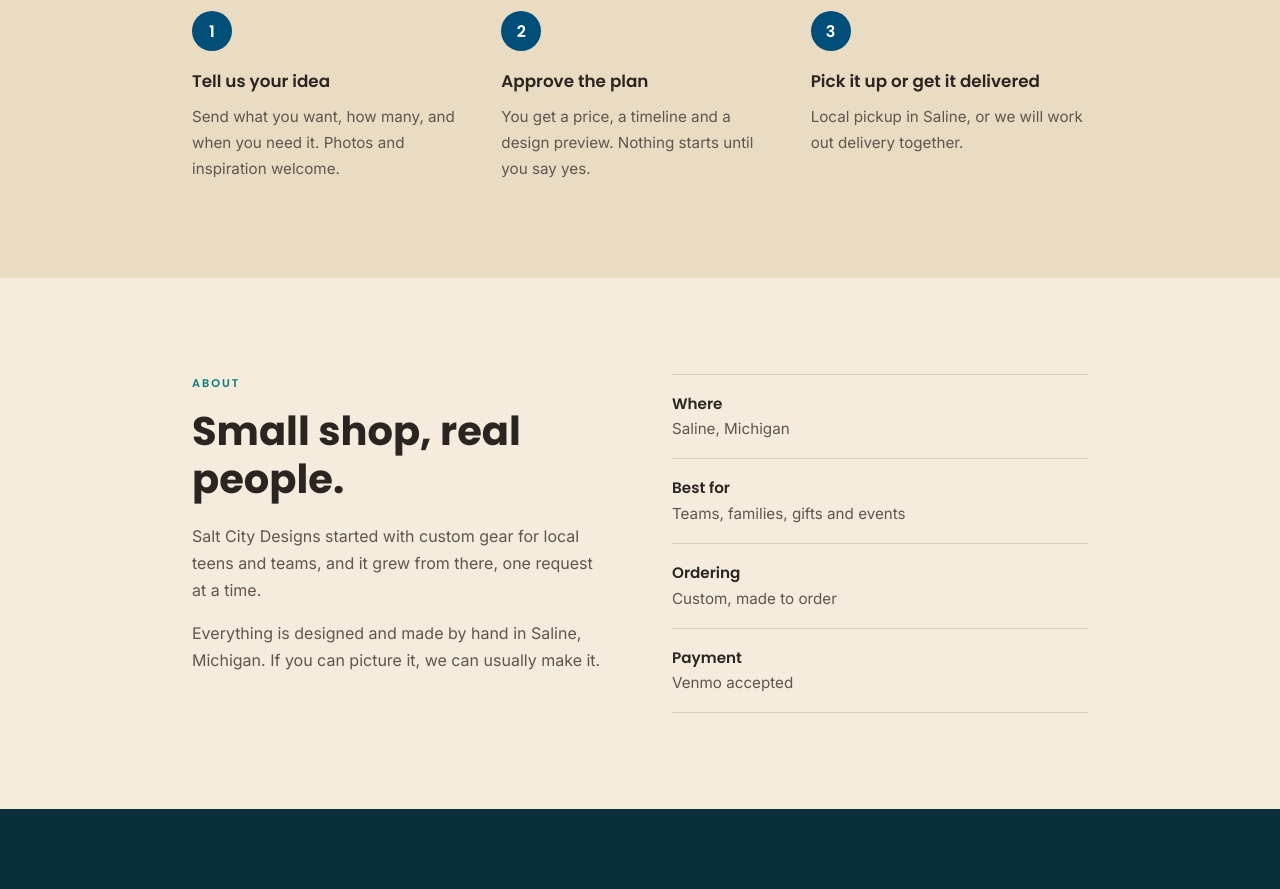
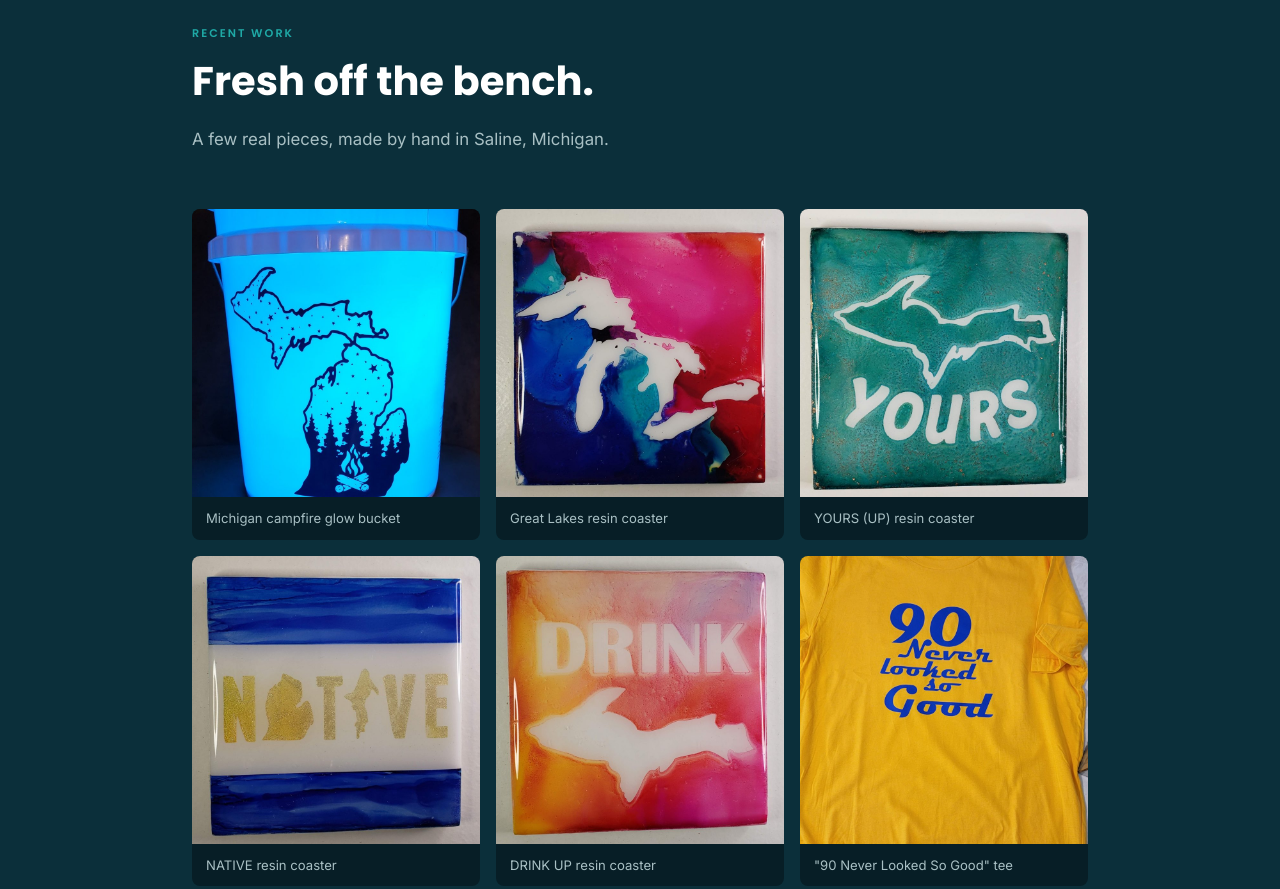
Before and after one commit to SCService-s/saltcitydesigns-site, a plain HTML site: page index.html in a window 1280 px wide. Shown: the part 1760-2649 px from the top of the page. Drawn offline with Linux system fonts and the light colour scheme.

Commit message:
Add gallery of real work, resin coasters card, Gallery nav link
Co-Authored-By: Claude Sonnet 5.5 <noreply@anthropic.com>
Claude-Session: https://claude.ai/code/session_01239UvifYnLa8h7SFLVdVVQ

```diff
--- a/index.html
+++ b/index.html
@@ -59,7 +59,7 @@
     .hero { background: var(--ink-deep); padding: 112px 32px 96px; }
     .hero-inner { max-width: 960px; margin: 0 auto; display: flex; align-items: center; justify-content: space-between; gap: 48px; }
     .hero-emblem { width: 280px; height: 280px; border-radius: 50%; flex-shrink: 0; }
-    .hero .label, .contact .label { color: var(--teal); }
+    .hero .label, .contact .label, .gallery .label { color: var(--teal); }
     .hero .label { margin-bottom: 24px; }
     .hero h1 { font-family: var(--heading); font-size: clamp(2.25rem,5vw,3.5rem); font-weight: 700; line-height: 1.12; color: #fff; max-width: 700px; margin-bottom: 28px; }
     .hero h1 em { font-style: normal; color: var(--pop); }
@@ -98,12 +98,21 @@
 
     footer { background: #071E26; padding: 28px 32px; display: flex; justify-content: space-between; flex-wrap: wrap; gap: 8px; font-size: .8rem; color: #7F9AA0; }
 
+    .gallery { background: var(--ink-deep); color: #fff; }
+    .gallery h2 { color: #fff; }
+    .gallery .intro { color: var(--muted); }
+    .gallery-grid { display: grid; grid-template-columns: repeat(3, 1fr); gap: 16px; margin-top: 40px; }
+    .gallery-grid figure { margin: 0; border-radius: 8px; overflow: hidden; background: #071E26; }
+    .gallery-grid img { display: block; width: 100%; height: auto; aspect-ratio: 1/1; object-fit: cover; }
+    .gallery-grid figcaption { padding: 10px 14px; font-size: .82rem; color: var(--muted); }
+
     @media (max-width: 820px) { .hero-emblem { display: none; } }
     @media (max-width: 680px) {
       .nav-links a:not(.btn) { display: none; }
       .section { padding: 64px 0; }
       .hero { padding: 80px 24px 64px; }
       .grid, .steps, .about-grid { grid-template-columns: 1fr; gap: 24px; }
+      .gallery-grid { grid-template-columns: repeat(2, 1fr); gap: 10px; }
       .container, .nav-inner { padding-left: 24px; padding-right: 24px; }
     }
   </style>
@@ -115,6 +124,7 @@
     <a href="#top" class="nav-logo"><img src="assets/logo-sd.png" alt="Salt City Designs logo" width="38" height="38" /><span>Salt City <span>Designs</span></span></a>
     <div class="nav-links">
       <a href="#makes">What We Make</a>
+      <a href="#work">Gallery</a>
       <a href="#how">How It Works</a>
       <a href="#about">About</a>
       <a href="mailto:pagefamily17@gmail.com?subject=Custom%20order%20request" class="btn">Order</a>
@@ -159,10 +169,31 @@
         <span class="tag">Made to order</span>
       </div>
       <div class="card">
+        <h3>Resin Coasters</h3>
+        <p>Hand-poured resin coasters with Michigan designs. Each one comes out a little different.</p>
+        <span class="tag">Made to order</span>
+      </div>
+      <div class="card">
         <h3>Holiday &amp; Seasonal</h3>
         <p>Glowing Christmas buckets and other limited seasonal pieces. Order early; they go quickly.</p>
         <span class="tag">Seasonal</span>
       </div>
+    </div>
+  </div>
+</section>
+
+<section class="section gallery" id="work">
+  <div class="container">
+    <span class="label">Recent Work</span>
+    <h2>Fresh off the bench.</h2>
+    <p class="intro">A few real pieces, made by hand in Saline, Michigan.</p>
+    <div class="gallery-grid">
+      <figure><img src="assets/gallery/michigan-campfire-bucket.jpg" alt="Michigan campfire glow bucket" loading="lazy" width="900" height="900" /><figcaption>Michigan campfire glow bucket</figcaption></figure>
+      <figure><img src="assets/gallery/great-lakes-coaster.jpg" alt="Great Lakes resin coaster" loading="lazy" width="900" height="900" /><figcaption>Great Lakes resin coaster</figcaption></figure>
+      <figure><img src="assets/gallery/yours-up-coaster.jpg" alt="YOURS (UP) resin coaster" loading="lazy" width="900" height="900" /><figcaption>YOURS (UP) resin coaster</figcaption></figure>
+      <figure><img src="assets/gallery/native-coaster.jpg" alt="NATIVE resin coaster" loading="lazy" width="900" height="900" /><figcaption>NATIVE resin coaster</figcaption></figure>
+      <figure><img src="assets/gallery/drink-up-coaster.jpg" alt="DRINK UP resin coaster" loading="lazy" width="900" height="900" /><figcaption>DRINK UP resin coaster</figcaption></figure>
+      <figure><img src="assets/gallery/never-looked-so-good-tee.jpg" alt=""90 Never Looked So Good" tee" loading="lazy" width="900" height="900" /><figcaption>"90 Never Looked So Good" tee</figcaption></figure>
     </div>
   </div>
 </section>
```
Also changed, not shown: assets/gallery/drink-up-coaster.jpg (added), assets/gallery/great-lakes-coaster.jpg (added), assets/gallery/michigan-campfire-bucket.jpg (added), assets/gallery/native-coaster.jpg (added), assets/gallery/never-looked-so-good-tee.jpg (added), assets/gallery/yours-up-coaster.jpg (added).
